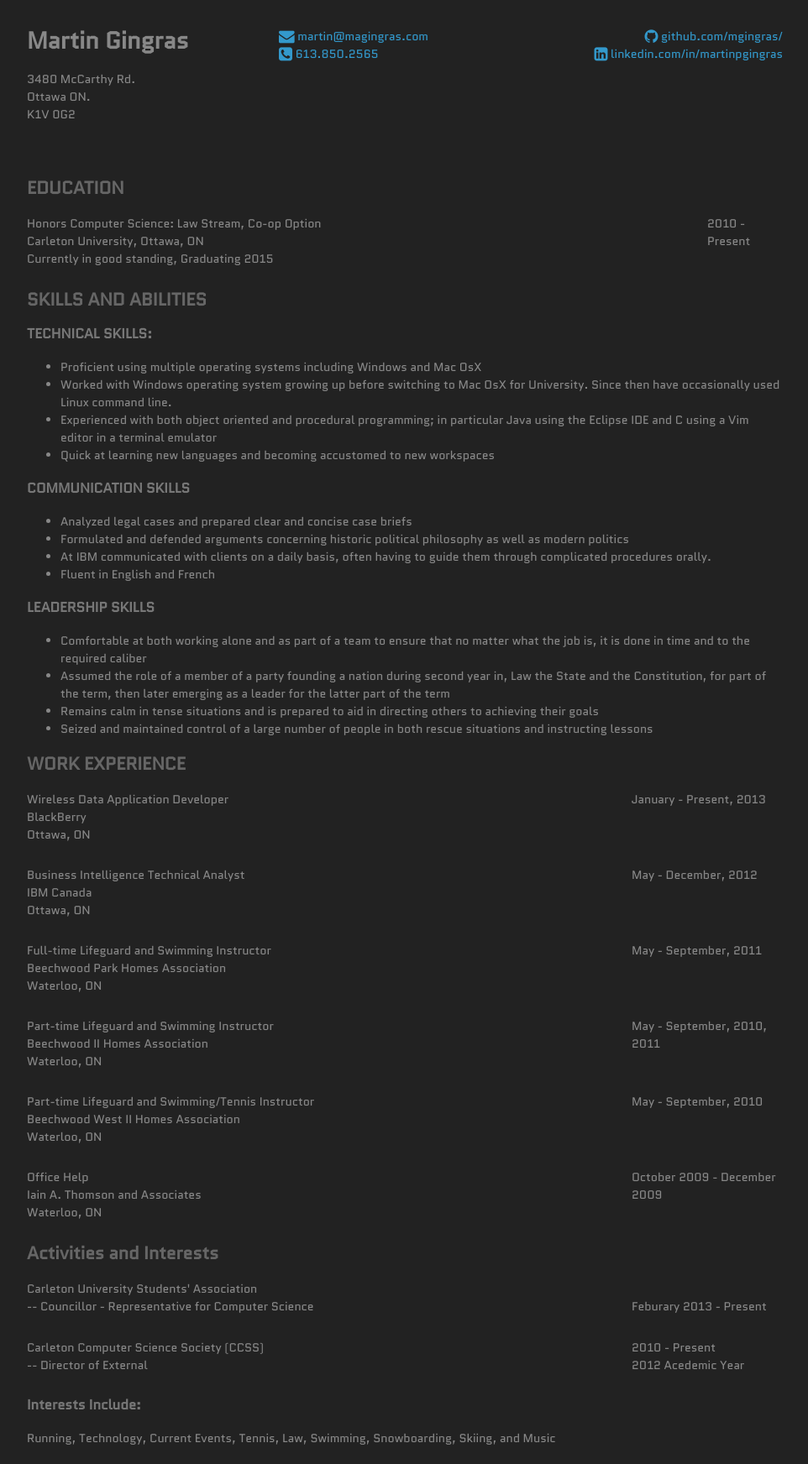
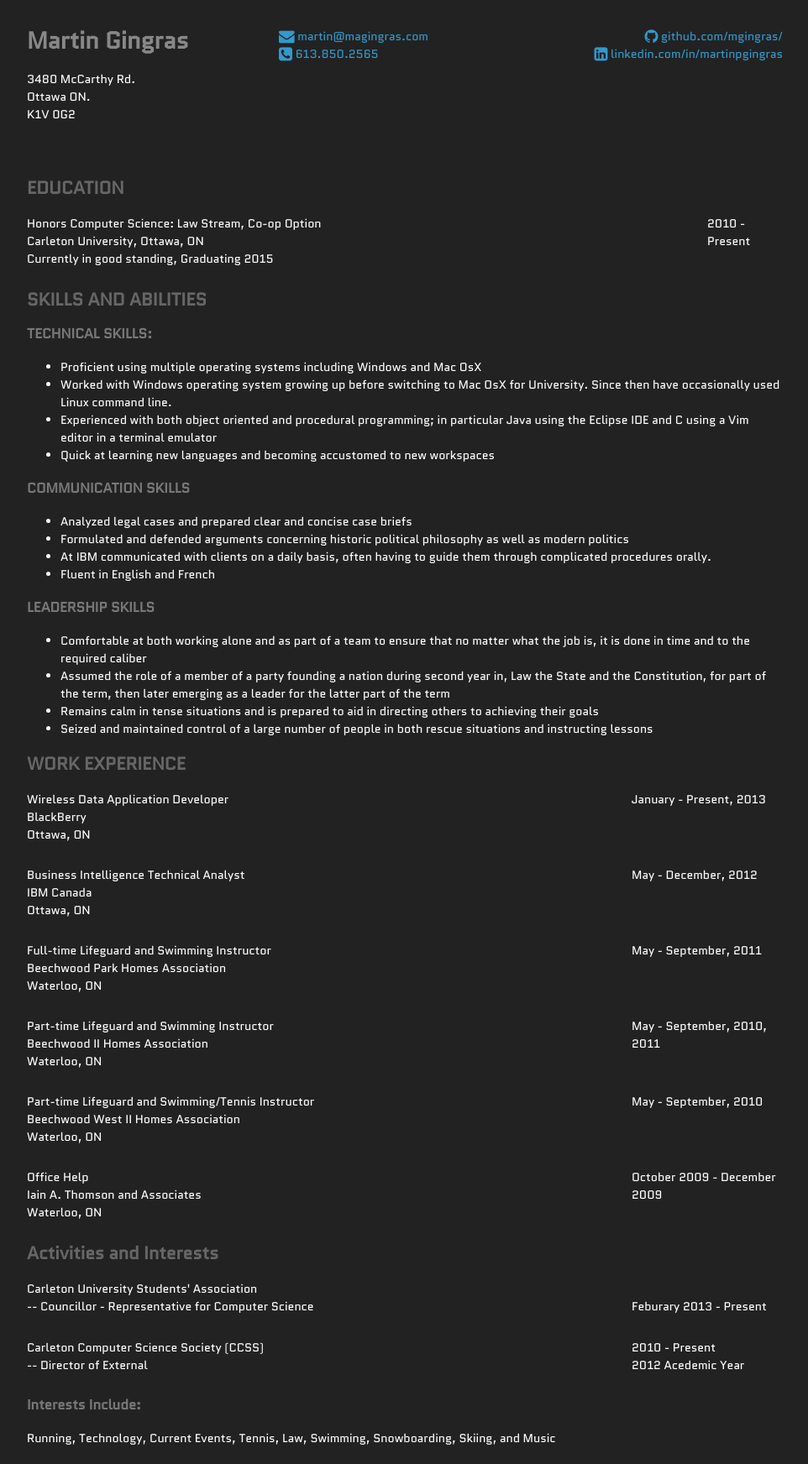
Before and after one commit to mgingras/The-old-mgingras.ca, a Jekyll site: the page built from resume/index.html, in a window 1280 px wide. Shown: the whole page at 84% size, without its empty margins (158-1120 px from the left). Built offline with Jekyll 4.4.1, drawn with Linux system fonts in a browser that asks for light colours; Markdown is read by kramdown in place of the engine named in the settings.

Commit message:
changed resume color

```diff
--- a/css/styles.css
+++ b/css/styles.css
@@ -189,6 +189,9 @@ strong {
   color:#777;
 }
 
+.resume {
+  color:white;
+}
 small {
   font-size:11px;
 }
```
